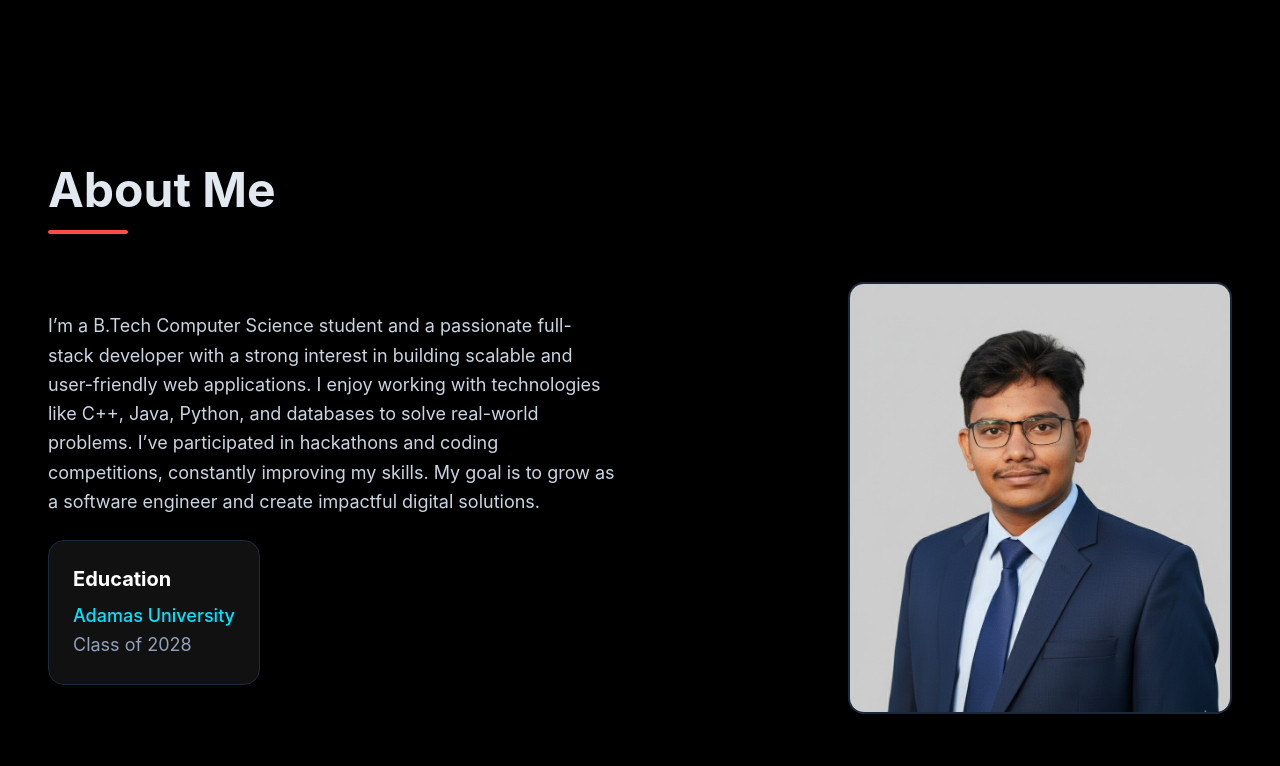
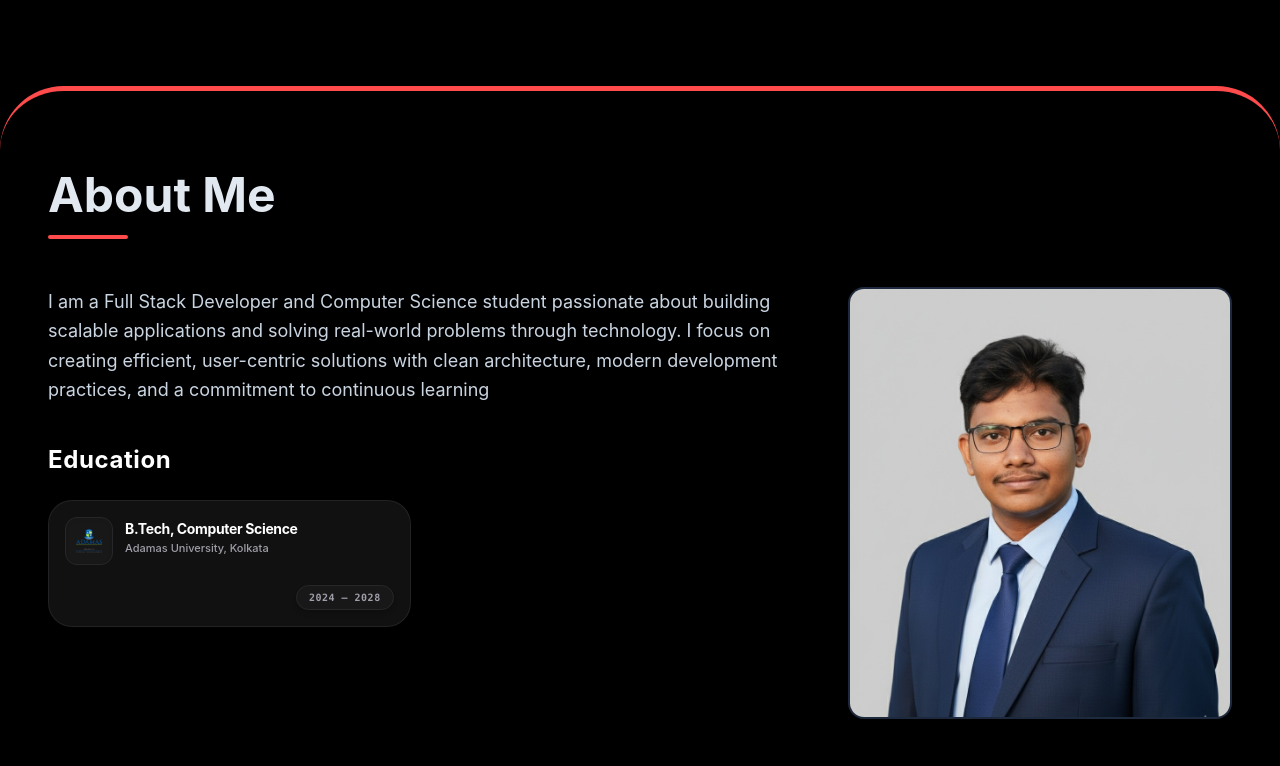
Before and after one commit to Sattwik-Das/Personal-Portfolio, a React app: page / in a window 1280 px wide. Shown: the part 714-1480 px from the top of the page. Built offline with nearby package versions, Linux system fonts and the light colour scheme; the HTML template or start-up script is replaced by a standard one.

Commit message:
about section fix

```diff
--- a/src/components/Navbar.jsx
+++ b/src/components/Navbar.jsx
@@ -25,9 +25,8 @@ const Navbar = () => {
     <motion.header
       initial={{ y: -100 }}
       animate={{ y: 0 }}
-      className={`fixed top-0 left-0 w-full z-50 transition-all duration-300 ${
-        isScrolled ? 'bg-darker/80 backdrop-blur-md border-b border-slate-800 py-4' : 'bg-transparent py-6'
-      }`}
+      className={`fixed top-0 left-0 w-full z-50 transition-all duration-300 ${isScrolled ? 'bg-darker/80 backdrop-blur-md border-b border-slate-800 py-4' : 'bg-transparent py-6'
+        }`}
     >
       <div className="container mx-auto px-6 md:px-12 flex justify-between items-center">
         <a href="#" className="text-3xl md:text-4xl font-bold tracking-tighter">
--- a/src/sections/About.jsx
+++ b/src/sections/About.jsx
@@ -1,40 +1,94 @@
 import React from 'react';
 import { motion } from 'framer-motion';
-import { PERSONAL_INFO } from '../utils/constants';
+import { PERSONAL_INFO, EDUCATION } from '../utils/constants';
 import SectionTitle from '../components/SectionTitle';
 import profileImg from '../assets/images/profile-suit.jpeg';
+import adamasLogo from '../assets/images/adamas-logo.png';
+import { FaUniversity, FaSchool } from 'react-icons/fa';
 
 const About = () => {
   return (
-    <section id="about" className="py-20 relative z-10 bg-darker">
+    <section id="about" className="py-20 relative z-10 bg-darker rounded-t-[2.5rem] md:rounded-t-[4rem] border-t-[3px] md:border-t-[5px] border-accent-red">
       <div className="container mx-auto px-6 md:px-12">
         <SectionTitle title="About Me" />
 
-        <div className="flex flex-col md:flex-row gap-12 items-center">
+        <div className="flex flex-col lg:flex-row gap-12 lg:gap-8 xl:gap-12 items-start mb-8">
+          {/* Left Column: Text & Education */}
           <motion.div
             initial={{ opacity: 0, x: -30 }}
             whileInView={{ opacity: 1, x: 0 }}
             viewport={{ once: true }}
             transition={{ duration: 0.5 }}
-            className="flex-1 text-lg text-slate-300 leading-relaxed"
+            className="w-full lg:w-[65%] xl:w-2/3 flex flex-col"
           >
-            <p className="mb-6">{PERSONAL_INFO.aboutText}</p>
+            <p className="text-lg text-slate-300 leading-relaxed mb-10">{PERSONAL_INFO.aboutText}</p>
 
-            <div className="bg-dark p-6 rounded-2xl border border-slate-800 inline-block">
-              <h3 className="text-xl font-bold text-white mb-2">Education</h3>
-              <p className="text-accent-cyan font-medium">{PERSONAL_INFO.university}</p>
-              <p className="text-slate-400">Class of {PERSONAL_INFO.graduationYear}</p>
+            {/* Education Section */}
+            <div className="w-full">
+              <h3 className="text-2xl font-bold text-white mb-6 tracking-wide">Education</h3>
+              <div className="grid grid-cols-1 md:grid-cols-2 gap-4">
+                {EDUCATION.map((edu, index) => (
+                  <motion.div
+                    key={edu.id}
+                    initial={{ opacity: 0, y: 20 }}
+                    whileInView={{ opacity: 1, y: 0 }}
+                    viewport={{ once: true }}
+                    transition={{ duration: 0.4, delay: 0.1 * index }}
+                    className="bg-[#111111] border border-zinc-800/80 rounded-3xl p-4 flex flex-col justify-between gap-4 hover:border-zinc-700/50 transition-all duration-300 shadow-lg group relative overflow-hidden"
+                  >
+                    {/* Top: Logo + Text */}
+                    <div className="flex items-start gap-3">
+                      {/* Logo Container */}
+                      <div className="w-12 h-12 bg-[#181818] border border-zinc-800 rounded-xl p-2 flex items-center justify-center shrink-0 shadow-inner group-hover:scale-105 transition-transform duration-300">
+                        {edu.logoId === 'adamas' ? (
+                          <img
+                            src={adamasLogo}
+                            alt={edu.school}
+                            className="w-full h-full object-contain"
+                          />
+                        ) : edu.logoId === 'hvm' ? (
+                          <div className="text-zinc-600">
+                            <FaSchool size={18} />
+                          </div>
+                        ) : (
+                          <div className="text-zinc-600">
+                            <FaUniversity size={18} />
+                          </div>
+                        )}
+                      </div>
+
+                      {/* Text Information */}
+                      <div className="pt-0.5">
+                        <h4 className="text-sm font-bold text-white tracking-tight leading-snug">
+                          {edu.degree}
+                        </h4>
+                        <p className="text-zinc-400 font-medium mt-1 text-[11px] leading-tight">
+                          {edu.school}
+                        </p>
+                      </div>
+                    </div>
+
+                    {/* Bottom: Year Badge */}
+                    <div className="self-end mt-1">
+                      <div className="bg-[#181818] border border-zinc-800 px-3 py-1 rounded-full text-zinc-400 text-[10px] font-semibold tracking-wider font-mono shadow-md">
+                        {edu.years}
+                      </div>
+                    </div>
+                  </motion.div>
+                ))}
+              </div>
             </div>
           </motion.div>
 
+          {/* Right Column: Profile Image */}
           <motion.div
             initial={{ opacity: 0, x: 30 }}
             whileInView={{ opacity: 1, x: 0 }}
             viewport={{ once: true }}
             transition={{ duration: 0.5, delay: 0.2 }}
-            className="flex-1 w-full flex justify-center md:justify-end"
+            className="w-full lg:w-[35%] xl:w-1/3 flex justify-center lg:justify-end items-start shrink-0"
           >
-            <div className="relative w-72 md:w-80 lg:w-96 rounded-2xl overflow-hidden border-2 border-slate-800 shadow-2xl hover:border-accent transition-colors duration-300">
+            <div className="relative w-72 md:w-80 lg:w-full max-w-sm rounded-2xl overflow-hidden border-2 border-slate-800 shadow-2xl hover:border-accent-cyan transition-colors duration-300">
               <img
                 src={profileImg}
                 alt="About Me"
--- a/src/sections/Projects.jsx
+++ b/src/sections/Projects.jsx
@@ -7,7 +7,7 @@ const Projects = () => {
   return (
     <section id="projects" className="py-20 relative z-10 bg-darker">
       <div className="container mx-auto px-6 md:px-12">
-        <SectionTitle title="Featured Projects" subtitle="A selection of my recent work." />
+        <SectionTitle title="Projects" subtitle="A selection of my recent work." />
 
         <div className="grid grid-cols-1 md:grid-cols-2 lg:grid-cols-3 gap-8 mt-12">
           {PROJECTS.map((project, index) => (
--- a/src/utils/constants.js
+++ b/src/utils/constants.js
@@ -4,8 +4,21 @@ export const PERSONAL_INFO = {
   tagline: "B.Tech CSE Student",
   university: "Adamas University",
   graduationYear: 2028,
+  educationStart: "2024",
+  degree: "B.Tech, Computer Science",
+  location: "Kolkata",
   email: "sattwik122006@gmail.com",
   github: "https://github.com/Sattwik-Das",
   linkedin: "https://www.linkedin.com/in/sattwik-das-in",
-  aboutText: "I’m a B.Tech Computer Science student and a passionate full-stack developer with a strong interest in building scalable and user-friendly web applications. I enjoy working with technologies like C++, Java, Python, and databases to solve real-world problems. I’ve participated in hackathons and coding competitions, constantly improving my skills. My goal is to grow as a software engineer and create impactful digital solutions."
+  aboutText: "I am a Full Stack Developer and Computer Science student passionate about building scalable applications and solving real-world problems through technology. I focus on creating efficient, user-centric solutions with clean architecture, modern development practices, and a commitment to continuous learning"
 };
+
+export const EDUCATION = [
+  {
+    id: 1,
+    degree: "B.Tech, Computer Science",
+    school: "Adamas University, Kolkata",
+    years: "2024 – 2028",
+    logoId: "adamas",
+  }
+];
```
Also changed, not shown: src/assets/images/adamas-logo.png (added), src/components/Button.jsx (line endings or trailing spaces).
